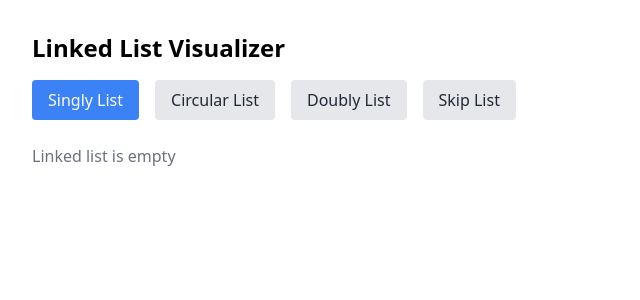
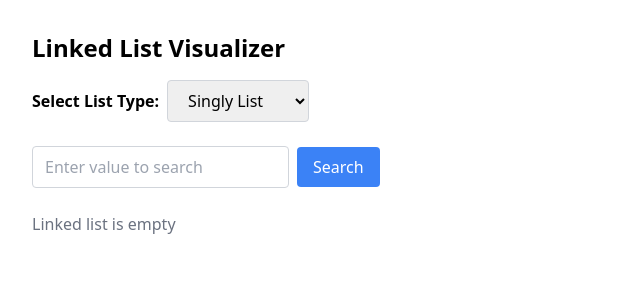
Before and after one commit to tortangChris/EduAR-IL, a React (Vite) app: page / in a window 1280 px wide. Shown: the top 300 px of the page, without its empty margins (0-640 px from the left). Built offline with nearby package versions, Linux system fonts and the light colour scheme.

Commit message:
Linked List UI

```diff
--- a/src/pages/Home.jsx
+++ b/src/pages/Home.jsx
@@ -34,6 +34,17 @@ class SinglyLinkedList {
     }
     return result;
   }
+
+  async search(value, callback) {
+    let current = this.head;
+    while (current) {
+      callback(current.value);
+      await new Promise((res) => setTimeout(res, 500)); // highlight delay
+      if (current.value === value) return current;
+      current = current.next;
+    }
+    return null;
+  }
 }
 
 class CircularLinkedList {
@@ -64,6 +75,18 @@ class CircularLinkedList {
     } while (current !== this.head);
     return result;
   }
+
+  async search(value, callback) {
+    if (!this.head) return null;
+    let current = this.head;
+    do {
+      callback(current.value);
+      await new Promise((res) => setTimeout(res, 500));
+      if (current.value === value) return current;
+      current = current.next;
+    } while (current !== this.head);
+    return null;
+  }
 }
 
 class DoublyLinkedList {
@@ -92,6 +115,17 @@ class DoublyLinkedList {
     }
     return result;
   }
+
+  async search(value, callback) {
+    let current = this.head;
+    while (current) {
+      callback(current.value);
+      await new Promise((res) => setTimeout(res, 500));
+      if (current.value === value) return current;
+      current = current.next;
+    }
+    return null;
+  }
 }
 
 class SkipList {
@@ -119,16 +153,29 @@ class SkipList {
     }
     return result;
   }
+
+  async search(value, callback) {
+    let current = this.head;
+    while (current) {
+      callback(current.value);
+      await new Promise((res) => setTimeout(res, 500));
+      if (current.value === value) return current;
+      current = current.next;
+    }
+    return null;
+  }
 }
 
 // ----- React Component -----
 const Home = () => {
-  const [listType, setListType] = useState("Singly"); // default
+  const [listType, setListType] = useState("Singly");
   const [values, setValues] = useState([]);
   const [list, setList] = useState(new SinglyLinkedList());
   const [isPortrait, setIsPortrait] = useState(
     window.innerHeight > window.innerWidth
   );
+  const [searchValue, setSearchValue] = useState(null);
+  const [highlightValue, setHighlightValue] = useState(null);
 
   useEffect(() => {
     const handleResize = () =>
@@ -163,11 +210,17 @@ const Home = () => {
 
     setList(newList);
     setValues(newList.toArray());
+    setHighlightValue(null);
   };
 
   const handleListTypeChange = (type) => {
     setListType(type);
     generateRandomList(type);
+  };
+
+  const handleSearch = async () => {
+    if (!searchValue) return;
+    await list.search(parseInt(searchValue), setHighlightValue);
   };
 
   if (isPortrait) {
@@ -182,35 +235,59 @@ const Home = () => {
     <div className="p-8 font-sans">
       <h1 className="text-2xl font-bold mb-4">Linked List Visualizer</h1>
 
-      {/* List Type Buttons */}
-      <div className="flex space-x-4 mb-6">
-        {["Singly", "Circular", "Doubly", "Skip"].map((type) => (
-          <button
-            key={type}
-            onClick={() => handleListTypeChange(type)}
-            className={`px-4 py-2 rounded ${
-              listType === type
-                ? "bg-blue-500 text-white"
-                : "bg-gray-200 text-gray-800 hover:bg-gray-300"
-            } transition`}
-          >
-            {type} List
-          </button>
-        ))}
+      {/* List Type Dropdown */}
+      <div className="mb-6">
+        <label className="mr-2 font-semibold">Select List Type:</label>
+        <select
+          value={listType}
+          onChange={(e) => handleListTypeChange(e.target.value)}
+          className="px-4 py-2 rounded border border-gray-300"
+        >
+          {["Singly", "Circular", "Doubly", "Skip"].map((type) => (
+            <option key={type} value={type}>
+              {type} List
+            </option>
+          ))}
+        </select>
+      </div>
+
+      {/* Search */}
+      <div className="mb-6 flex items-center space-x-2">
+        <input
+          type="number"
+          placeholder="Enter value to search"
+          value={searchValue || ""}
+          onChange={(e) => setSearchValue(e.target.value)}
+          className="px-3 py-2 border rounded border-gray-300"
+        />
+        <button
+          onClick={handleSearch}
+          className="px-4 py-2 bg-blue-500 text-white rounded hover:bg-blue-600"
+        >
+          Search
+        </button>
       </div>
 
       {/* Visualization */}
       {values.length === 0 ? (
         <p className="text-gray-500">Linked list is empty</p>
       ) : (
-        <div className="flex items-center space-x-4 overflow-x-auto py-4">
+        <div className="flex items-center overflow-x-auto py-4">
           {values.map((val, idx) => (
             <React.Fragment key={idx}>
               <div className="flex flex-col items-center">
-                <div className="w-16 h-16 flex items-center justify-center bg-blue-100 border-2 border-blue-400 rounded-full text-lg font-semibold text-blue-700">
+                <div
+                  className={`w-16 h-16 flex items-center justify-center border-2 rounded text-lg font-semibold ${
+                    highlightValue === val
+                      ? "bg-yellow-400 border-yellow-600 text-black"
+                      : "bg-blue-100 border-blue-400 text-blue-700"
+                  }`}
+                  style={{ minHeight: "4rem" }}
+                >
                   {val}
                 </div>
-                <div className="mt-1 text-sm font-bold text-blue-600">
+
+                <div className="mt-1 text-sm font-bold text-blue-600 h-5 flex items-center justify-center">
                   {idx === 0
                     ? `head/${idx}`
                     : idx === values.length - 1
@@ -218,8 +295,13 @@ const Home = () => {
                     : ""}
                 </div>
               </div>
-              <div className="text-2xl font-bold">
-                {listType === "Circular" && idx === values.length - 1
+
+              <div className="mb-6 text-2xl font-bold flex items-center h-16">
+                {listType === "Doubly"
+                  ? idx === values.length - 1
+                    ? "←→ null"
+                    : "←→"
+                  : listType === "Circular" && idx === values.length - 1
                   ? "→ head"
                   : idx === values.length - 1
                   ? "→ null"
```
